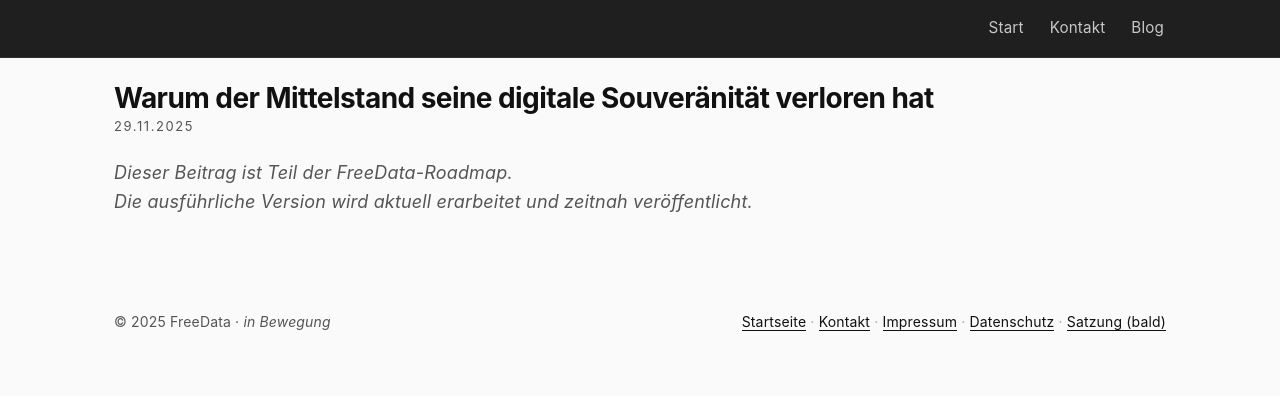
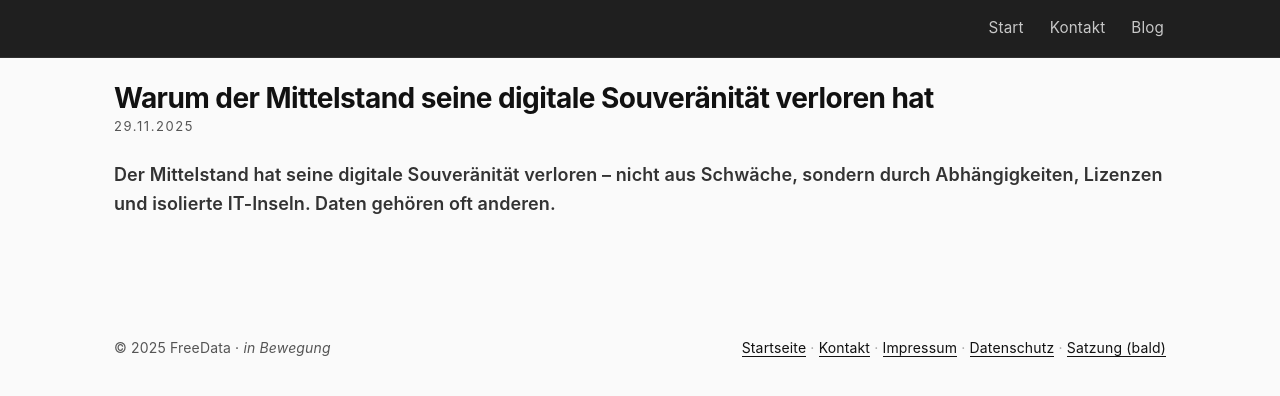
Before and after one commit to freedata-coop/freedata-coop.github.io, a Jekyll site: the page built from _posts/2025/2024-01-01-warum-der-mittelstand-seine-digitale-souveränität-verloren-hat.md, in a window 1280 px wide. Shown: the top 396 px of the page. Built offline with Jekyll 4.4.1, drawn with Linux system fonts in a browser that asks for light colours.

Commit message:
(feat): update article

```diff
--- a/_posts/2025/2024-01-01-warum-der-mittelstand-seine-digitale-souveränität-verloren-hat.md
+++ b/_posts/2025/2024-01-01-warum-der-mittelstand-seine-digitale-souveränität-verloren-hat.md
@@ -4,11 +4,9 @@ title: "Warum der Mittelstand seine digitale Souveränität verloren hat"
 description: ""
 date: 2025-11-29
 theme: light
+state: draft  # published/ draft / in-progress / hidden
 ---
 
 <blog-teaser>
-Der Mittelstand hat seine digitale Souveränität verloren – nicht aus Schwäche, sondern durch Abhängigkeiten, Lizenzen und isolierte IT-Inseln. Daten gehören oft anderen. Der vollständige Artikel erscheint in Kürze.
+Der Mittelstand hat seine digitale Souveränität verloren – nicht aus Schwäche, sondern durch Abhängigkeiten, Lizenzen und isolierte IT-Inseln. Daten gehören oft anderen.
 </blog-teaser>
-
-*Dieser Beitrag ist Teil der FreeData-Roadmap.*
-*Die ausführliche Version wird aktuell erarbeitet und zeitnah veröffentlicht.*
--- a/assets/custom.css
+++ b/assets/custom.css
@@ -129,7 +129,14 @@ body[theme="light"] {
 
 /* ================= Compact Blog List ================= */
 
-blog-teaser{ display:none; }
+blog-teaser {
+  display: block;
+  font-weight: 600;
+  font-style: normal;
+  letter-spacing: 0.1px;
+  margin: 1rem 0 1.5rem;
+  color: #333;
+}
 
 .blog-list{
   display: grid;
@@ -203,7 +210,7 @@ blog-teaser{ display:none; }
 /* ================= Blog Post Layout ================= */
 
 .post-header{
-  margin-bottom: 24px;
+  margin-bottom: 10px;
   display: grid;
   gap: 4px;
 }
@@ -389,3 +396,17 @@ blog-teaser{ display:none; }
   font-size: 13px;
   padding:4px 11px;
 }
+
+/* ================= Blog und Archiv (Keine Einträge) ================= */
+
+.empty-state {
+  text-align: center;
+  margin: 4rem 0;
+  color: #666;
+  font-size: 1.1rem;
+  line-height: 1.6;
+}
+
+.empty-state p {
+  margin: 0.2rem 0;
+}
```
Also changed, not shown: blog/archiv/index.html (+11 -2 lines), blog/index.html (+18 -2 lines).
